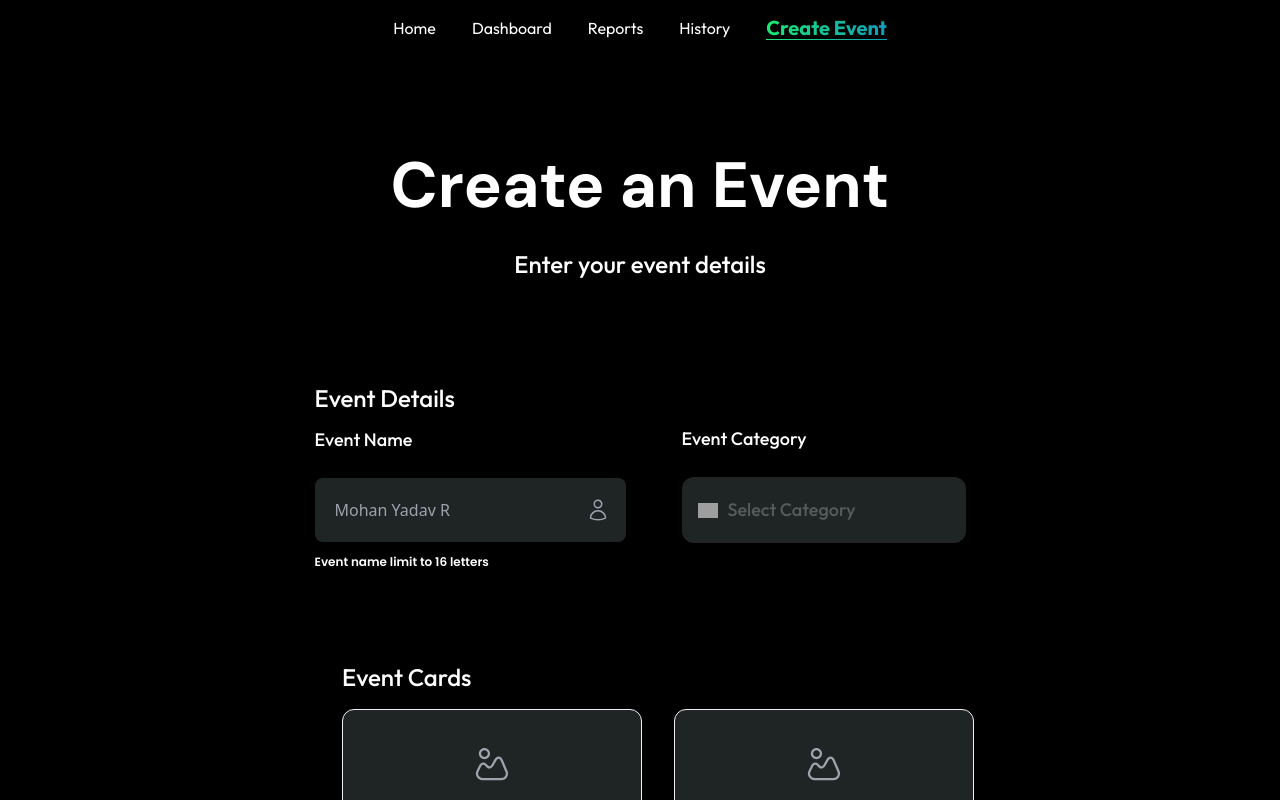
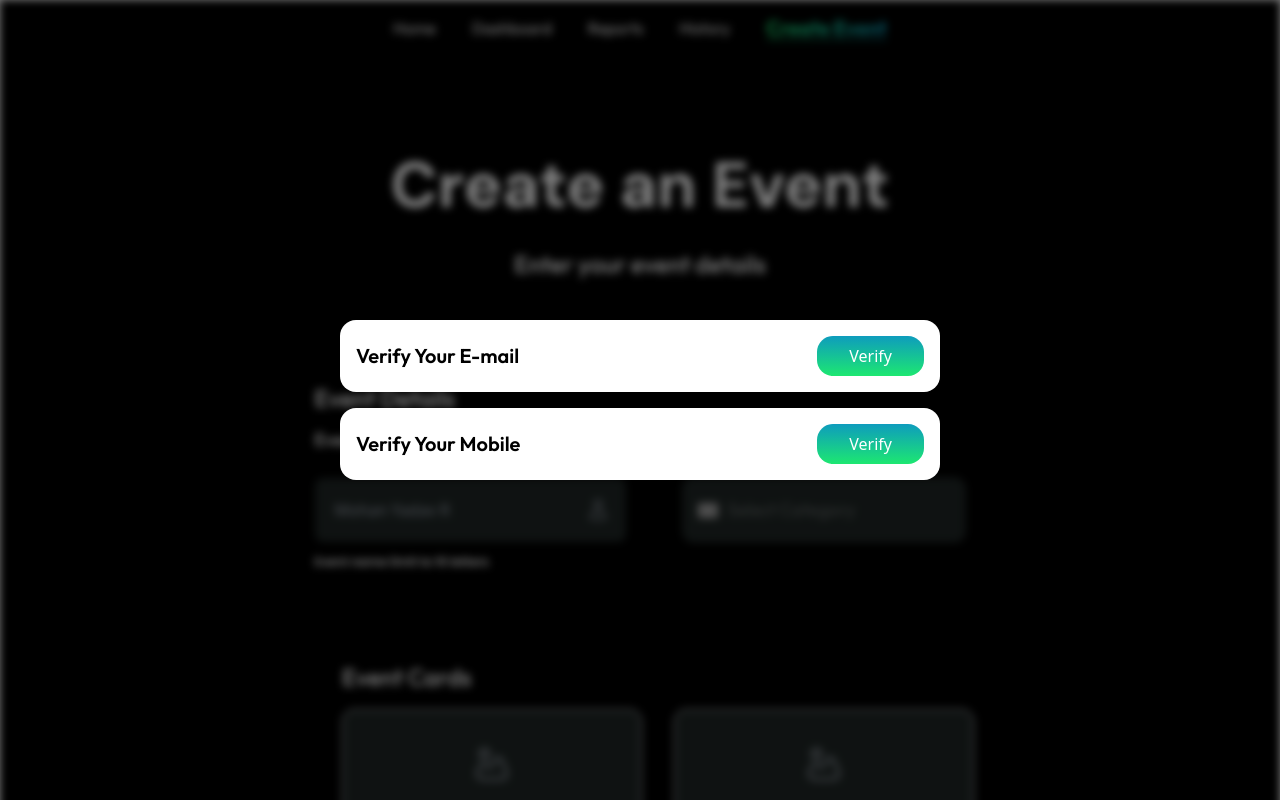
Before and after one commit to akshat-code21/Govoo-Assignment, a React (Vite) app: page / in a window 1280 px wide. Shown: the top 800 px of the page. Built offline with nearby package versions, Linux system fonts and the light colour scheme; grey boxes are pictures that could not be loaded; a web font is replaced by a local one.

Commit message:
ready to ship

```diff
--- a/package.json
+++ b/package.json
@@ -13,7 +13,8 @@
     "@heroicons/react": "^2.2.0",
     "lucide-react": "^0.475.0",
     "react": "^19.0.0",
-    "react-dom": "^19.0.0"
+    "react-dom": "^19.0.0",
+    "react-router-dom": "^7.1.5"
   },
   "devDependencies": {
     "@eslint/js": "^9.19.0",
--- a/src/App.tsx
+++ b/src/App.tsx
@@ -12,7 +12,10 @@ import UploadVideo from "./components/UploadVideo";
 import VideoUpload from "./components/VideoUpload";
 import Options from "./components/options/Options";
 import POC from "./components/pointOfContact/POC";
-function App() {
+import { BrowserRouter, Route, Routes, useNavigate } from "react-router-dom";
+import { useState, useEffect } from "react";
+
+function DashboardApp() {
   return (
     <>
       <div className="bg-black min-h-screen w-full">
@@ -73,4 +76,83 @@ function App() {
   );
 }
 
+function Verification() {
+  const navigate = useNavigate();
+  const [verificationStatus, setVerificationStatus] = useState({
+    email: false,
+    mobile: false
+  });
+
+  const handleVerification = (type: 'email' | 'mobile') => {
+    setVerificationStatus(prev => ({
+      ...prev,
+      [type]: true
+    }));
+  };
+
+  // Navigate when both are verified
+  useEffect(() => {
+    if (verificationStatus.email && verificationStatus.mobile) {
+      navigate('/dashboard');
+    }
+  }, [verificationStatus, navigate]);
+
+  return (
+    <div className="min-h-screen w-full flex flex-col items-center justify-center">
+      <div className="fixed inset-0 bg-black/50 z-0"></div>
+
+      <div className="relative z-10 w-[640px] flex flex-col items-center">
+        <div className="flex flex-col gap-4 w-full max-w-[600px]">
+          <div className="bg-white rounded-2xl p-4 flex justify-between items-center">
+            <span className="text-xl font-outfit font-semibold">Verify Your E-mail</span>
+            <button
+              onClick={() => handleVerification('email')}
+              className={`px-8 py-2 rounded-2xl ${
+                verificationStatus.email
+                ? 'bg-gray-400 text-white'
+                : 'bg-gradient-to-b from-[#0E9CBD] to-[#1DE771] text-white'
+              }`}
+              disabled={verificationStatus.email}
+            >
+              {verificationStatus.email ? 'Verified' : 'Verify'}
+            </button>
+          </div>
+          <div className="bg-white rounded-2xl p-4 flex justify-between items-center">
+            <span className="text-xl font-outfit font-semibold">Verify Your Mobile</span>
+            <button
+              onClick={() => handleVerification('mobile')}
+              className={`px-8 py-2 rounded-2xl ${
+                verificationStatus.mobile
+                ? 'bg-gray-400 text-white'
+                : 'bg-gradient-to-b from-[#0E9CBD] to-[#1DE771] text-white'
+              }`}
+              disabled={verificationStatus.mobile}
+            >
+              {verificationStatus.mobile ? 'Verified' : 'Verify'}
+            </button>
+          </div>
+        </div>
+      </div>
+    </div>
+  );
+}
+
+function App() {
+  return (
+    <BrowserRouter>
+      <div className="relative">
+        <div className="fixed inset-0 blur-sm">
+          <DashboardApp />
+        </div>
+        <div className="relative z-10">
+          <Routes>
+            <Route path="/" element={<Verification />} />
+            <Route path="/dashboard" element={<DashboardApp />} />
+          </Routes>
+        </div>
+      </div>
+    </BrowserRouter>
+  );
+}
+
 export default App;
```
Also changed, not shown: src/components/auth/VerificationComponent.tsx (deleted), 1 other file (tests, documents, lock files or other folders).
